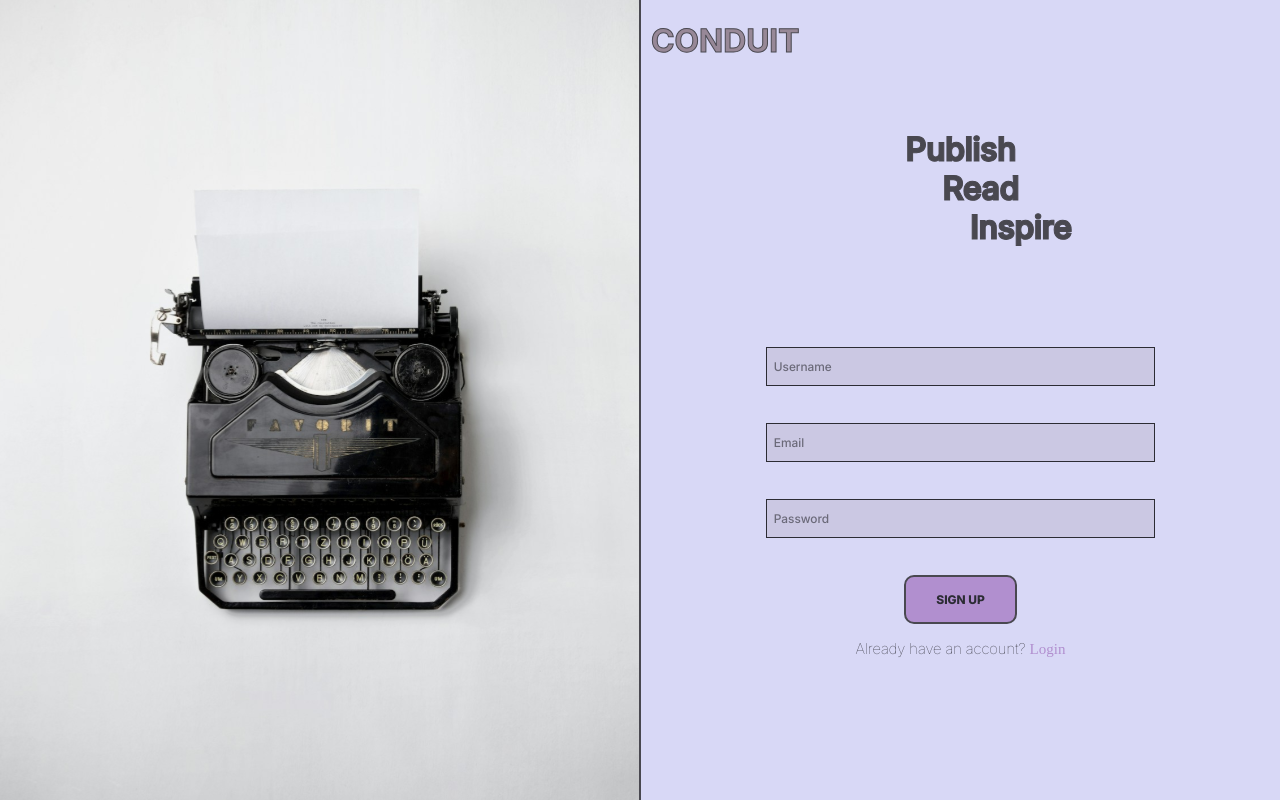
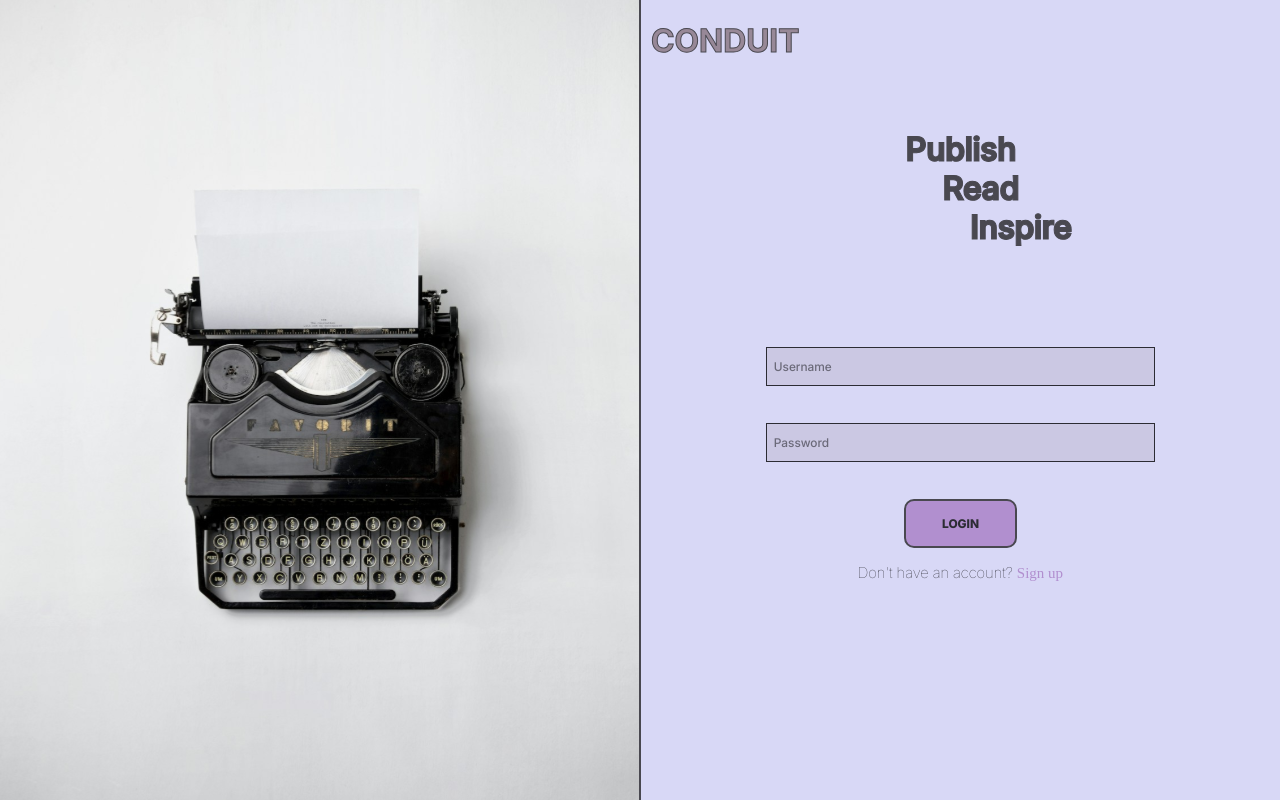
Before and after one commit to d-rossi/conduit, a React (Vite) app in the folder frontend/: page /login in a window 1280 px wide. Built offline with nearby package versions, Linux system fonts and the light colour scheme; no server answers.

Commit message:
added routing

```diff
--- a/frontend/src/main.jsx
+++ b/frontend/src/main.jsx
@@ -5,20 +5,26 @@ import Home from './pages/Home.jsx'
 import Register from './pages/Register.jsx'
 import NotFoundPage from './pages/NotFoundPage.jsx'
 import '../index.css'
+import ProtectedRoutes from './utils/ProtectedRoutes.jsx'
 
 const router = createBrowserRouter([
   {
-    path: '/',
-    element: <Home />,
-    errorElement: <NotFoundPage />
+    element: <ProtectedRoutes />,
+    errorElement: <NotFoundPage />,
+    children: [
+      {
+        path: '/',
+        element: <Home />
+      },
+    ]
   },
   {
     path: '/signup',
-    element: <Register />
+    element: <Register isSignUp={true} />
   },
   {
     path: '/login',
-    element: <Register />
+    element: <Register isSignUp={false} />
   },
 ])
 
--- a/frontend/src/pages/Register.jsx
+++ b/frontend/src/pages/Register.jsx
@@ -4,12 +4,14 @@ import './Register.css'
 import typewriter from '../assets/pictures/typewriter.svg'
 import { useState } from 'react'
 import AuthService from '../services/authService'
+import { Link, useNavigate } from 'react-router-dom'
 
-const Register = () => {
-    const [isRegistered, setIsRegistered] = useState(false)
+const Register = ({ isSignUp }) => {
+    const [isRegistered, setIsRegistered] = useState(!isSignUp)
     const [username, setUsername] = useState("")
     const [email, setEmail] = useState("")
     const [password, setPassword] = useState("")
+    const navigate = useNavigate();
 
     const authenticate = (event) => {
         event.preventDefault()
@@ -19,7 +21,10 @@ const Register = () => {
 
     const login = () => {
       AuthService.login(username, password)
-                 .then(data => localStorage.setItem("token", data.token))
+                 .then(data => {
+                        localStorage.setItem("token", data.token)
+                        navigate("/")
+                    })
                  .catch((err) => console.log(err))
     }
 
@@ -30,6 +35,7 @@ const Register = () => {
                             setEmail("")
                             setPassword("")
                             setIsRegistered(true)
+                            navigate("/")
                         })
                    .catch((err) => console.log(err))
     }
@@ -50,8 +56,8 @@ const Register = () => {
                     <Input placeholder="Password" type="password" value={password} onChange={(e) => setPassword(e.target.value)}/>
                     <Button text={isRegistered ? "Login" : "Sign Up"} onClick={(e) => authenticate(e)}/>
                 </form>
-                {!isRegistered ? <p>Already have an account? <a href=''>Login</a></p>
-                               : <p>Don't have an account? <a href=''>Register</a></p>
+                {!isRegistered ? <p>Already have an account? <Link to="/login" onClick={() => setIsRegistered(true)}>Login</Link></p>
+                               : <p>Don't have an account? <Link to="/signup" onClick={() => setIsRegistered(false)}>Sign up</Link></p>
                 }
             </div>
         </div>
--- /dev/null
+++ b/frontend/src/utils/ProtectedRoutes.jsx
@@ -0,0 +1,8 @@
+import { Navigate, Outlet } from "react-router-dom"
+
+const ProtectedRoutes = () => {
+    const user = localStorage.getItem("token")
+    return user ? <Outlet /> : <Navigate to="/login"/>
+}
+
+export default ProtectedRoutes
```
